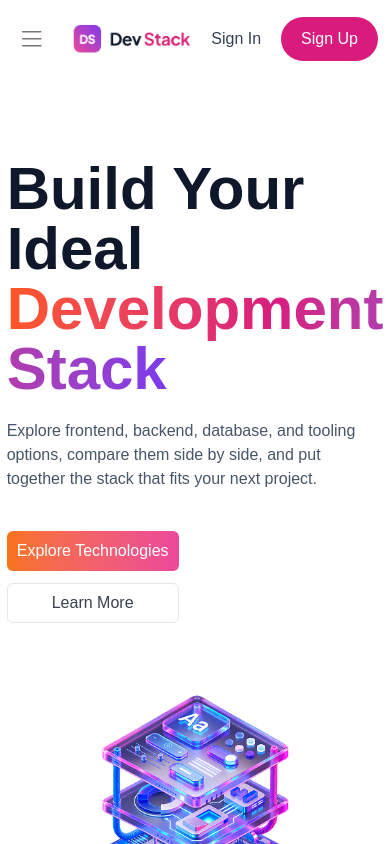
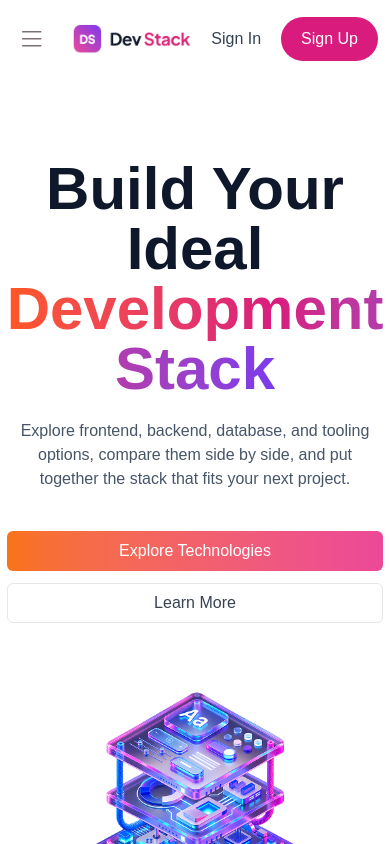
Before and after one commit to sabbirdv/PH-A5, a React (Vite) app: page / in a window 390 px wide. Shown: the top 844 px of the page. Built offline with nearby package versions, Linux system fonts and the light colour scheme.

Commit message:
fix the mobile version ui

```diff
--- a/src/Footer.jsx
+++ b/src/Footer.jsx
@@ -3,7 +3,7 @@ import logo from './assets/logo-text.png'
 const Footer = () => {
     return (
         <div className="container mx-auto pt-10 pb-8 border-t border-gray-200">
-            <div className="grid grid-cols-1 sm:grid-cols-3 gap-4 xl:grid-cols-5 pb-12 border-b border-gray-200">
+            <div className="grid grid-cols-1 sm:grid-cols-3 gap-4 xl:grid-cols-5 pb-12 border-b border-gray-200 max-sm:px-5">
                 <div className="col-span-1 sm:col-span-3 xl:col-span-2 space-y-2">
                     <img src={logo} alt="logo" />
                     <p className='text-[#64748B] text-sm'>Curated tools, technologies, and resources for developers building
@@ -40,7 +40,7 @@ const Footer = () => {
                 </div>
             </div>
 
-            <div className='flex justify-between items-center pt-6'>
+            <div className='flex flex-col sm:flex-row max-sm:gap-3 justify-between items-center pt-6 max-sm:px-5'>
                 <p className='text-sm text-[#64748B]'>© 2026 Dev Stack. All rights reserved.</p>
                 <div className=' flex items-center gap-3 text-sm text-[#64748B]'>
                     <p><a href="#">Privacy</a></p>
--- a/src/Hero.jsx
+++ b/src/Hero.jsx
@@ -2,8 +2,8 @@ import heroImg from './assets/banner-stack.png';
 
 const Hero = () => {
     return (
-        <div className='md:flex-row flex flex-col justify-between items-center mt-20 max-sm:px-3 max-md:px-10 container  mx-auto'>
-            <div className='max-w-140'>
+        <div className='md:flex-row flex flex-col justify-between items-center mt-20 max-sm:px-5 max-md:px-10 container  mx-auto'>
+            <div className='max-w-140 max-sm:text-center'>
                 <h1 className='text-[#0F172A] text-6xl font-bold mb-5 '>
                     Build Your Ideal <br />
                     <span className='bg-linear-to-r from-[#FF5722] via-[#D81B7E] to-[#7C3AED]  bg-clip-text text-transparent'>Development Stack</span>
@@ -13,9 +13,9 @@ const Hero = () => {
                     compare them side by side, and put together the stack that fits your
                     next project.
                 </p>
-                <div className='flex flex-col sm:flex-row max-sm:items-start items-center gap-3 text-nowrap'>
-                    <button className=' flex justify-center items-center  text-white font-medium p-3 h-10 w-43 rounded-md bg-linear-to-r from-[#F97316] to-[#EC4899] cursor-pointer'>Explore Technologies</button>
-                    <button className='flex justify-center items-center  text-[#374151] hover:text-white font-medium p-3 h-10 w-43 rounded-md border border-[#E5E7EB]  cursor-pointer hover:bg-linear-to-r from-[#F97316] to-[#EC4899]'>Learn More</button>
+                <div className='flex flex-col sm:flex-row max-sm:items-center items-center gap-3 text-nowrap'>
+                    <button className=' flex justify-center items-center  text-white font-medium p-3 h-10 w-43 rounded-md bg-linear-to-r from-[#F97316] to-[#EC4899] cursor-pointer max-sm:w-full'>Explore Technologies</button>
+                    <button className='flex justify-center items-center  text-[#374151] hover:text-white font-medium p-3 h-10 w-43 rounded-md border border-[#E5E7EB]  cursor-pointer hover:bg-linear-to-r from-[#F97316] to-[#EC4899] max-sm:w-full'>Learn More</button>
             </div>
             </div>
             <div>
--- a/src/components/Technologies.jsx
+++ b/src/components/Technologies.jsx
@@ -13,7 +13,7 @@ const Technologies = ({techPromise,selectedTech,setSelectedTech}) => {
 
 
     return (
-        <div className="container mx-auto mt-28 mb-20">
+        <div className="container mx-auto mt-28 mb-20 max-sm:px-5">
             <div className="max-sm:text-center">
                 <h2 className="text-4xl font-bold text-[#0F172A]">Explore the <span className="bg-linear-to-r from-[#EC4899] to-[#8B5CF6] bg-clip-text text-transparent">Technologies</span></h2>
                 <p className="text-lg text-[#64748B]">Pick one technology per category to build your ideal stack.</p>
```
